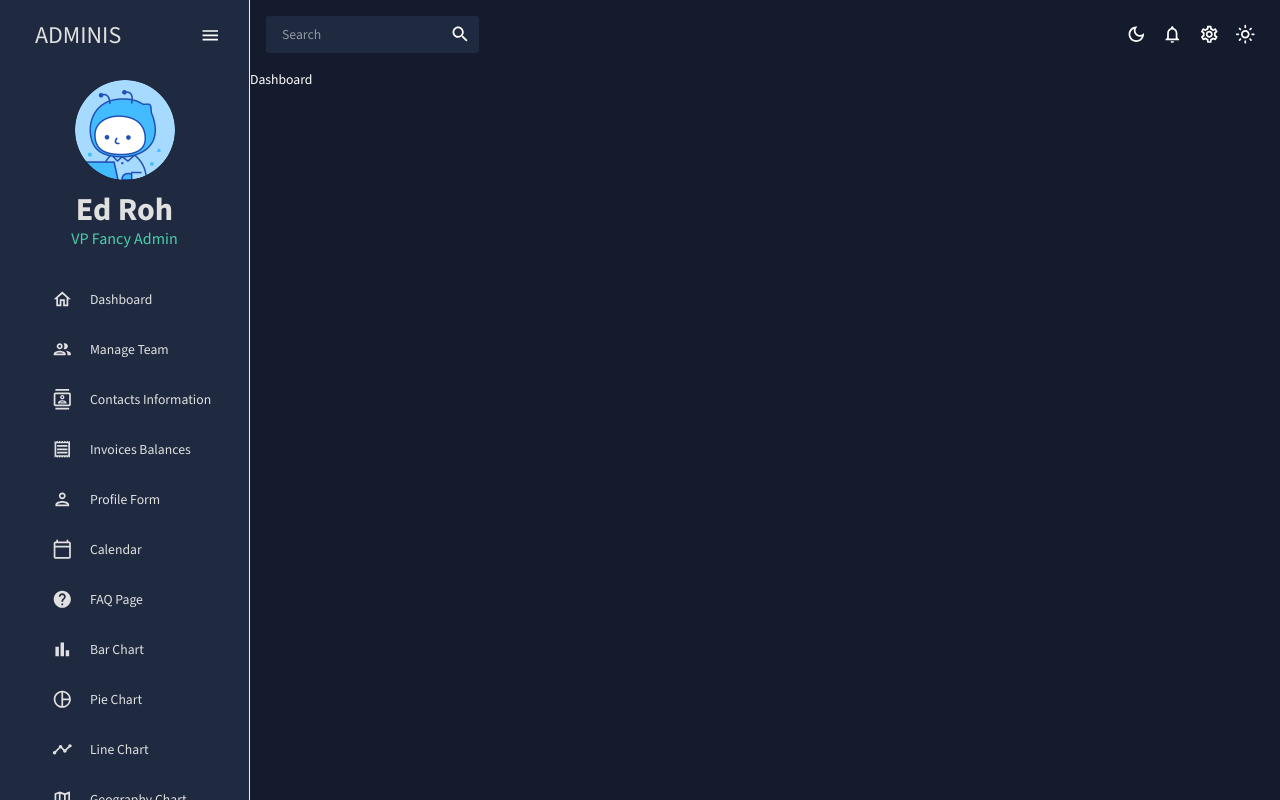
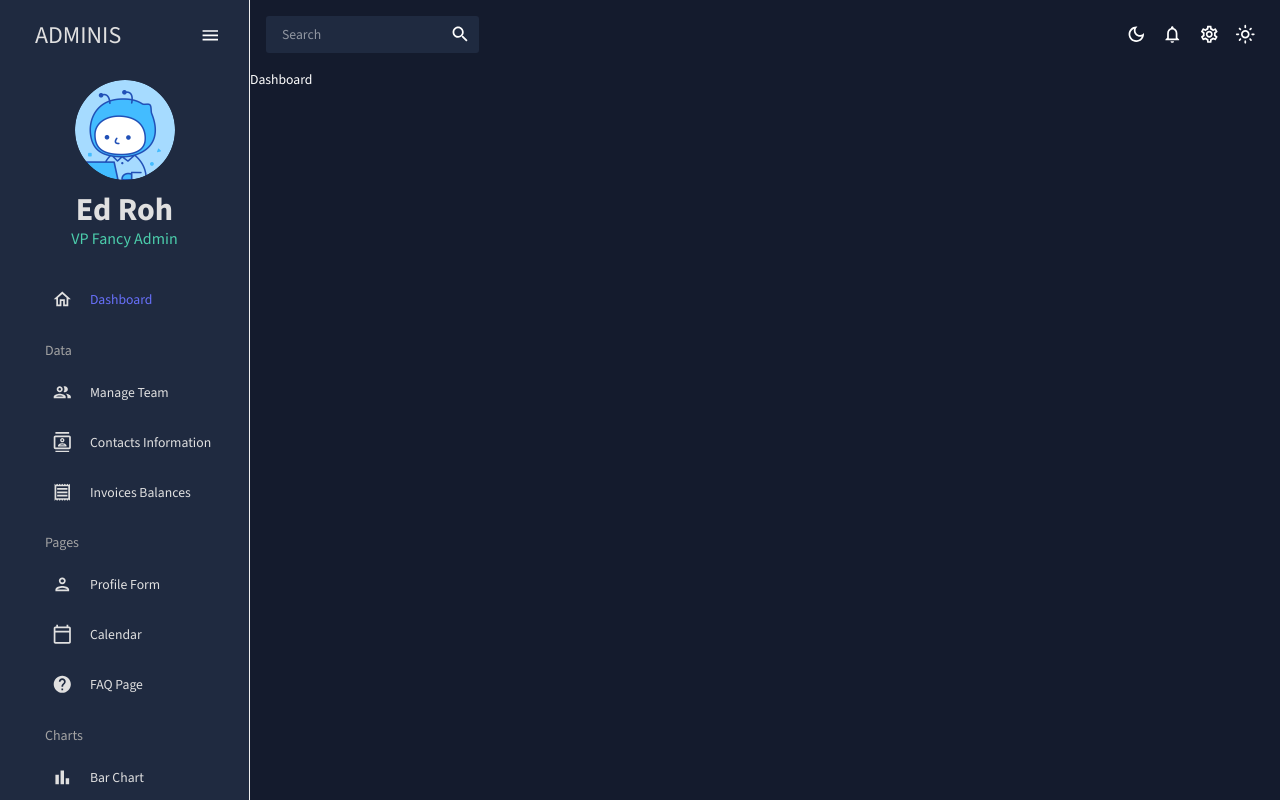
Before and after one commit to chenment/LP_react-mui-admin-dashboard-01, a React (Vite) app: page / in a window 1280 px wide. Built offline with nearby package versions, Linux system fonts and the light colour scheme.

Commit message:
Complete the Sidebar

```diff
--- a/src/scenes/global/Sidebar.jsx
+++ b/src/scenes/global/Sidebar.jsx
@@ -1,5 +1,10 @@
 import { useState } from 'react'
-import { Sidebar as ProSidebar, Menu, MenuItem } from 'react-pro-sidebar'
+import {
+  Sidebar as ProSidebar,
+  Menu,
+  MenuItem,
+  menuClasses
+} from 'react-pro-sidebar'
 import { Box, IconButton, Typography, useTheme } from '@mui/material'
 import { Link } from 'react-router-dom'
 import { tokens } from '../../theme'
@@ -53,17 +58,16 @@ const Sidebar = () => {
       >
         <Menu
           menuItemStyles={{
-            button: ({ level, active, disabled }) => {
-              // only apply styles on first level elements of the tree
-              if (level === 0) {
-                return {
-                  color: active ? '#6870fa' : colors.grey[100],
-                  backgroundColor: 'transparent',
-                  '&:hover': {
-                    backgroundColor: 'transparent',
-                    color: '#868dfb'
-                  }
-                }
+            button: {
+              backgroundColor: 'transparent',
+              '&:hover': {
+                backgroundColor: 'transparent',
+                color: '#868dfb'
+              }
+            },
+            label: ({ level, active, disabled }) => {
+              return {
+                color: active ? '#6870fa' : 'rgb(224, 224, 224)'
               }
             }
           }}
@@ -132,6 +136,13 @@ const Sidebar = () => {
               selected={selected}
               setSelected={setSelected}
             />
+            <Typography
+              variant="h6"
+              color={colors.grey[300]}
+              sx={{ m: '15px 0 5px 20px' }}
+            >
+              Data
+            </Typography>
             <Item
               title="Manage Team"
               to="/team"
@@ -153,6 +164,13 @@ const Sidebar = () => {
               selected={selected}
               setSelected={setSelected}
             />
+            <Typography
+              variant="h6"
+              color={colors.grey[300]}
+              sx={{ m: '15px 0 5px 20px' }}
+            >
+              Pages
+            </Typography>
             <Item
               title="Profile Form"
               to="/form"
@@ -174,6 +192,13 @@ const Sidebar = () => {
               selected={selected}
               setSelected={setSelected}
             />
+            <Typography
+              variant="h6"
+              color={colors.grey[300]}
+              sx={{ m: '15px 0 5px 20px' }}
+            >
+              Charts
+            </Typography>
             <Item
               title="Bar Chart"
               to="/bar"
--- a/src/theme.js
+++ b/src/theme.js
@@ -158,30 +158,30 @@ export const themeSettings = (mode) => {
       })
     },
     typography: {
-      fontFamily: ['Source Sans 3', 'sans-serif'].join(','),
+      fontFamily: '"Source Sans 3", "sans-serif"',
       fontSize: 12,
       h1: {
-        fontFamily: ['Source Sans 3', 'sans-serif'].join(','),
+        fontFamily: '"Source Sans 3", "sans-serif"',
         fontSize: 40,
       },
       h2: {
-        fontFamily: ['Source Sans 3', 'sans-serif'].join(','),
+        fontFamily: '"Source Sans 3", "sans-serif"',
         fontSize: 32,
       },
       h3: {
-        fontFamily: ['Source Sans 3', 'sans-serif'].join(','),
+        fontFamily: '"Source Sans 3", "sans-serif"',
         fontSize: 24,
       },
       h4: {
-        fontFamily: ['Source Sans 3', 'sans-serif'].join(','),
+        fontFamily: '"Source Sans 3", "sans-serif"',
         fontSize: 20,
       },
       h5: {
-        fontFamily: ['Source Sans 3', 'sans-serif'].join(','),
+        fontFamily: '"Source Sans 3", "sans-serif"',
         fontSize: 16,
       },
       h6: {
-        fontFamily: ['Source Sans 3', 'sans-serif'].join(','),
+        fontFamily: '"Source Sans 3", "sans-serif"',
         fontSize: 14,
       },
     }
```
